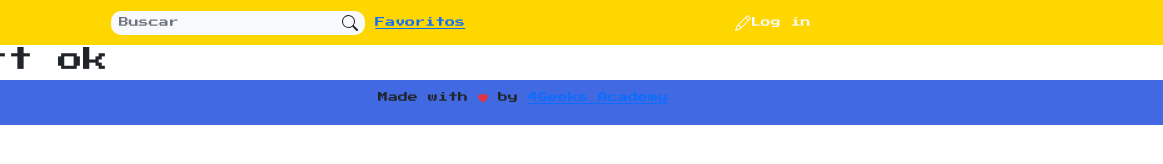
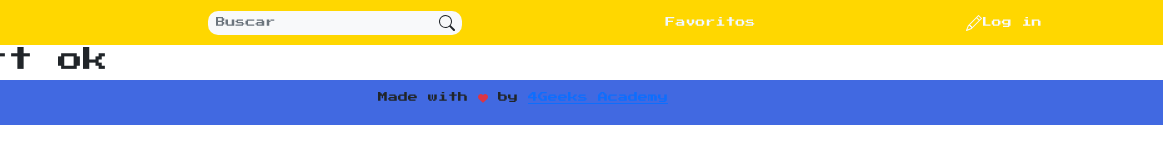
Before and after one commit to 4GeeksAcademy/RGG_pkm_app, a React app: page /userPage in a window 1280 px wide. Shown: the full height of the page, 117-1280 px from the left. Built offline with nearby package versions, Linux system fonts and the light colour scheme; no server answers.

Commit message:
navbar with favourites ok

```diff
--- a/src/front/js/component/favoritos.js
+++ b/src/front/js/component/favoritos.js
@@ -1,7 +1,7 @@
 import React from "react";
 import "../../styles/favoritos.css"; // Asegúrate de importar tus estilos CSS
 
-const Favoritos = ({ favoritos }) => {
+export const Favoritos = ({ favoritos }) => {
   return (
     <div className="favoritos-container">
       <h2>Mis Pokémon Favoritos</h2>
--- a/src/front/js/component/navbar.js
+++ b/src/front/js/component/navbar.js
@@ -29,7 +29,7 @@ export const Navbar = () => {
  </span>
 
 </form>
-<Link to ="favoritos">Favoritos</Link>
+<Link className="favoritos-button" to ="favoritos">Favoritos</Link>
 	  <div className="btn  buttton-login-navbar mb-2 mb-lg-0 col-md-7  col-sm-4 ">
 {isLoggedIn ? (
   <>
--- a/src/front/styles/navbar.css
+++ b/src/front/styles/navbar.css
@@ -1,6 +1,14 @@
 
 .navbar-bg{
     background-color: #FFD700;
+
+}
+.navbar-collapse{
+    display: flex;
+    justify-content: space-around;
+}
+.buttton-login-navbar{
+    width: inherit;
 }
 .fuente{
     font-family: 'Press Start 2P', cursive;
@@ -11,6 +19,10 @@
     border-radius:10px 0 0 10px;
     border:0
 }
+.favoritos-button{
+    text-decoration: none;
+    color: aliceblue;
+}
 .btn-submit{
     border-radius:0 10px 10px 0;
     border : 0
```
